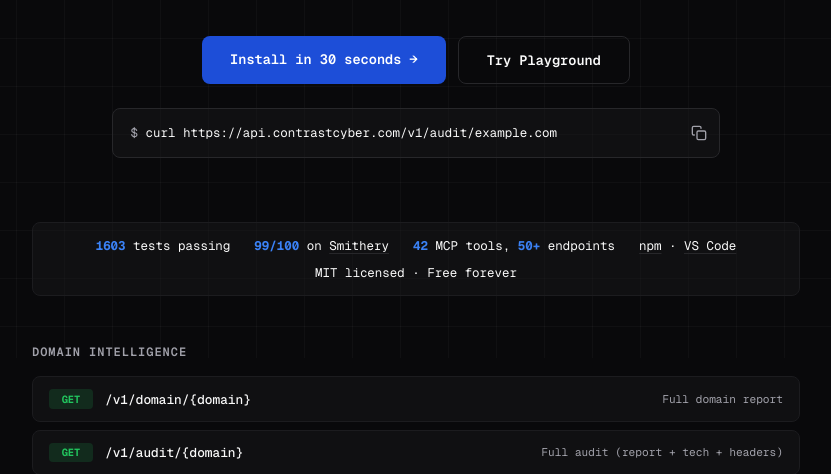
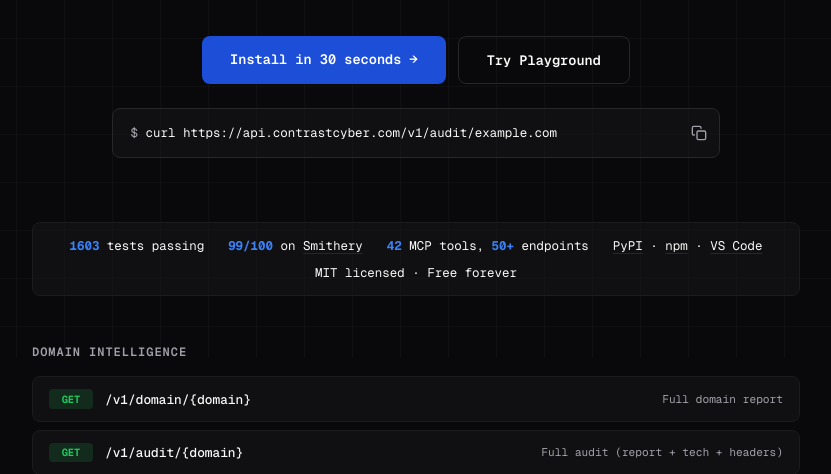
Before and after one commit to UPinar/contrastapi, a FastAPI app: page / in a window 1280 px wide. Shown: the part 442-916 px from the top of the page, without its empty margins (224-1055 px from the left). Run offline with FastAPI, Linux system fonts and the light colour scheme; data that the repository does not hold is empty; parts of the project's set-up code (start-up, migrations or seed data) failed here and were passed over.

Commit message:
docs: add PyPI link to landing trust strip (EN + CN)

```diff
--- a/app/templates/index.html
+++ b/app/templates/index.html
@@ -73,7 +73,7 @@
       <span><strong>{{ test_count }}</strong> tests passing</span>
       <span><strong>99/100</strong> on <a href="https://smithery.ai/servers/contrastcyber/contrastapi" target="_blank" rel="noopener">Smithery</a></span>
       <span><strong>{{ tool_count }}</strong> MCP tools, <strong>{{ endpoint_count }}</strong> endpoints</span>
-      <span><a href="https://www.npmjs.com/package/contrastapi" target="_blank" rel="noopener">npm</a> · <a href="https://marketplace.visualstudio.com/items?itemName=ContrastAPI.contrastapi" target="_blank" rel="noopener">VS Code</a></span>
+      <span><a href="https://pypi.org/project/contrastapi/" target="_blank" rel="noopener">PyPI</a> · <a href="https://www.npmjs.com/package/contrastapi" target="_blank" rel="noopener">npm</a> · <a href="https://marketplace.visualstudio.com/items?itemName=ContrastAPI.contrastapi" target="_blank" rel="noopener">VS Code</a></span>
       <span>MIT licensed · Free forever</span>
     </div>
   </section>
--- a/app/templates/index_cn.html
+++ b/app/templates/index_cn.html
@@ -75,7 +75,7 @@
       <span><strong>{{ test_count }}</strong> 项测试通过</span>
       <span><a href="https://smithery.ai/servers/contrastcyber/contrastapi" target="_blank" rel="noopener">Smithery</a> <strong>99/100</strong></span>
       <span><strong>{{ tool_count }}</strong> 个 MCP 工具，<strong>{{ endpoint_count }}</strong> 接口</span>
-      <span><a href="https://www.npmjs.com/package/contrastapi" target="_blank" rel="noopener">npm</a> · <a href="https://marketplace.visualstudio.com/items?itemName=ContrastAPI.contrastapi" target="_blank" rel="noopener">VS Code</a></span>
+      <span><a href="https://pypi.org/project/contrastapi/" target="_blank" rel="noopener">PyPI</a> · <a href="https://www.npmjs.com/package/contrastapi" target="_blank" rel="noopener">npm</a> · <a href="https://marketplace.visualstudio.com/items?itemName=ContrastAPI.contrastapi" target="_blank" rel="noopener">VS Code</a></span>
       <span>MIT 许可 · 永久免费</span>
     </div>
   </section>
```
